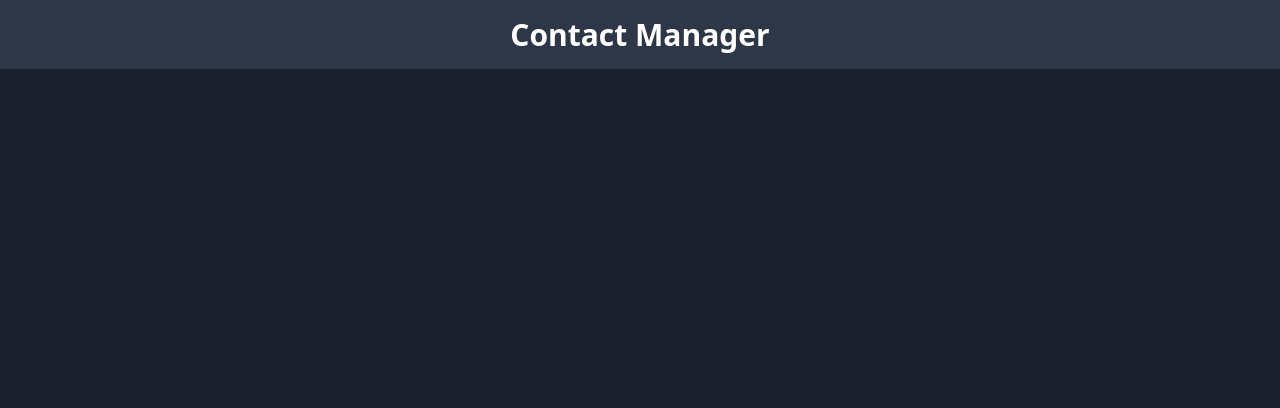
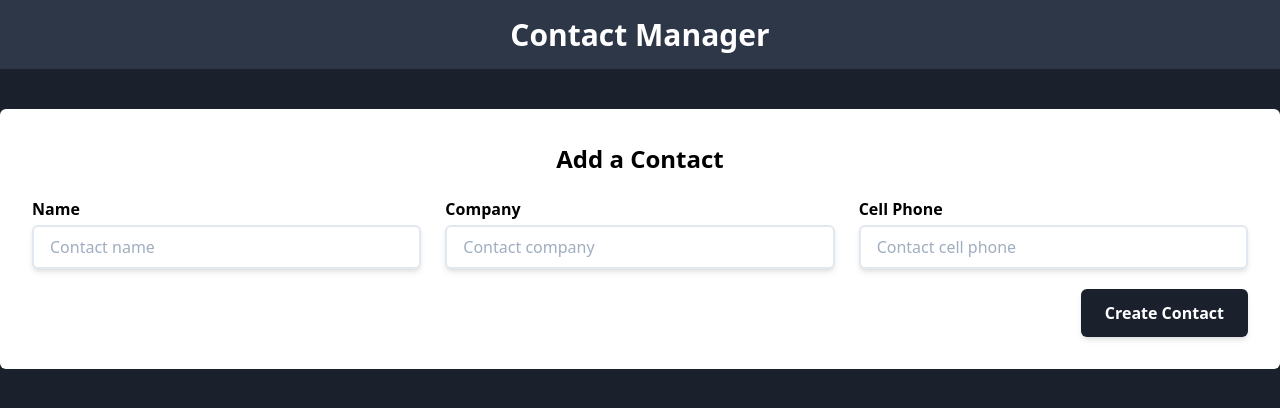
Before and after one commit to angel-codes/contact-manager, a React (Create React App) app: page / in a window 1280 px wide. Shown: the top 408 px of the page. Built offline with nearby package versions, Linux system fonts and the light colour scheme.

Commit message:
:sparkles: FEATURE(Form): creating form

```diff
--- a/src/App.js
+++ b/src/App.js
@@ -1,4 +1,7 @@
 import React from 'react';
+
+// Components
+import Form from './components/Form';
 
 function App() {
   return (
@@ -6,6 +9,9 @@ function App() {
       <div className="w-full py-3 bg-gray-800 text-center">
         <h1 className="text-3xl text-white font-bold">Contact Manager</h1>
       </div>
+      <div className="container mx-auto mt-10">
+        <Form />
+      </div>
     </div>
   );
 }
--- /dev/null
+++ b/src/components/Form.js
@@ -0,0 +1,65 @@
+import React from 'react';
+
+const Form = () => {
+  return (
+    <div className="p-8 bg-white rounded-md">
+      <h2 className="text-2xl text-center font-bold">Add a Contact</h2>
+      <form className="mt-5">
+        <div className="grid grid-cols-3 gap-6">
+          <div>
+            <label
+              htmlFor="name"
+              className="font-bold text-base mb-1 inline-block"
+            >
+              Name
+            </label>
+            <input
+              className="appearance-none w-full block px-4 py-2 border-2 rounded-md shadow-md focus:outline-none focus:shadow-outline"
+              name="name"
+              type="text"
+              placeholder="Contact name"
+            />
+          </div>
+          <div>
+            <label
+              htmlFor="company"
+              className="font-bold text-base mb-1 inline-block"
+            >
+              Company
+            </label>
+            <input
+              className="appearance-none w-full block px-4 py-2 border-2 rounded-md shadow-md focus:outline-none focus:shadow-outline"
+              name="company"
+              type="text"
+              placeholder="Contact company"
+            />
+          </div>
+          <div>
+            <label
+              htmlFor="name"
+              className="font-bold text-base mb-1 inline-block"
+            >
+              Cell Phone
+            </label>
+            <input
+              className="appearance-none w-full block px-4 py-2 border-2 rounded-md shadow-md focus:outline-none focus:shadow-outline"
+              name="name"
+              type="tel"
+              placeholder="Contact cell phone"
+            />
+          </div>
+        </div>
+        <div className="w-full mt-5 flex justify-end">
+          <button
+            type="submit"
+            className="px-6 py-3 bg-gray-900 hover:bg-gray-800 transition-colors ease-in-out duration-300 rounded-md shadow-md text-white font-bold"
+          >
+            Create Contact
+          </button>
+        </div>
+      </form>
+    </div>
+  );
+};
+
+export default Form;
```
